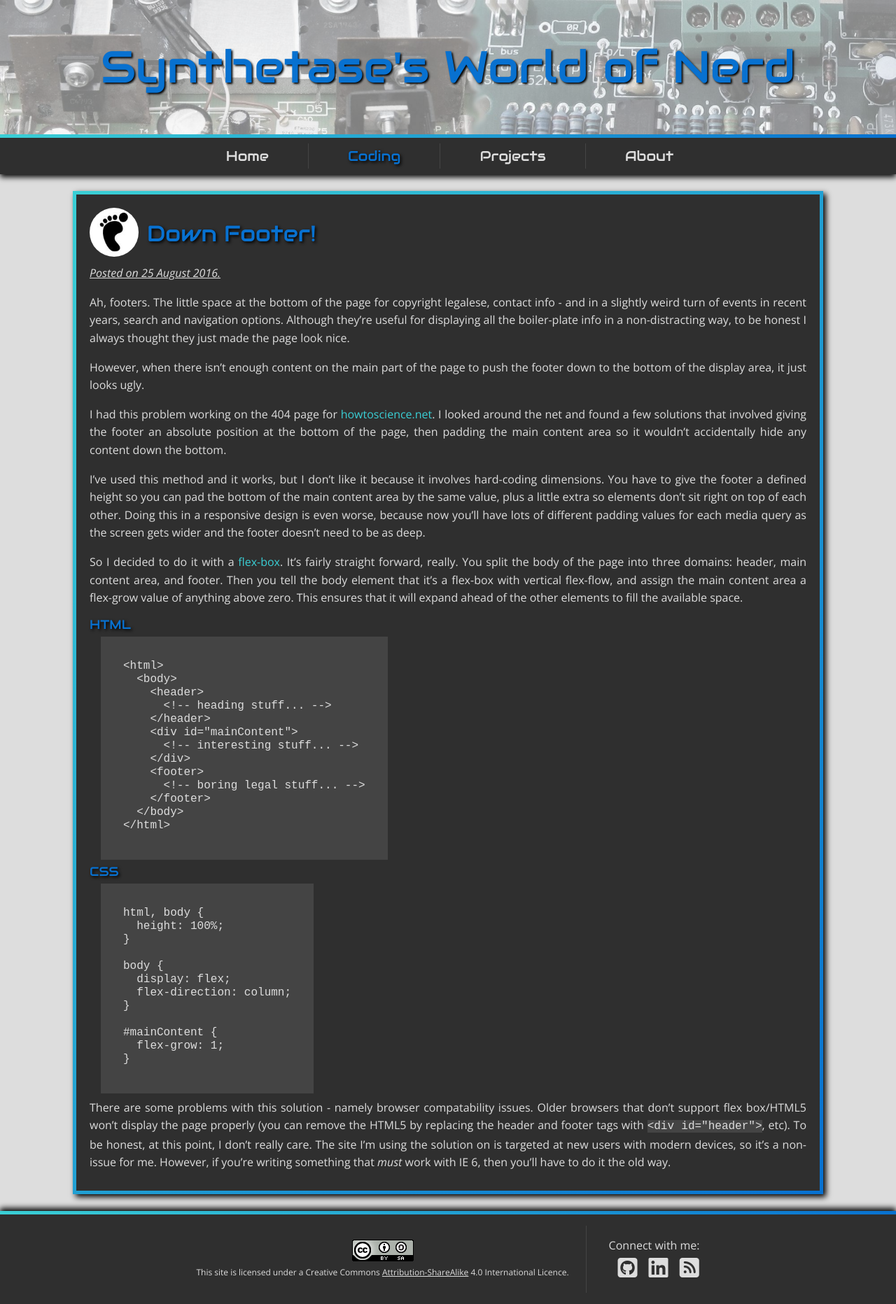
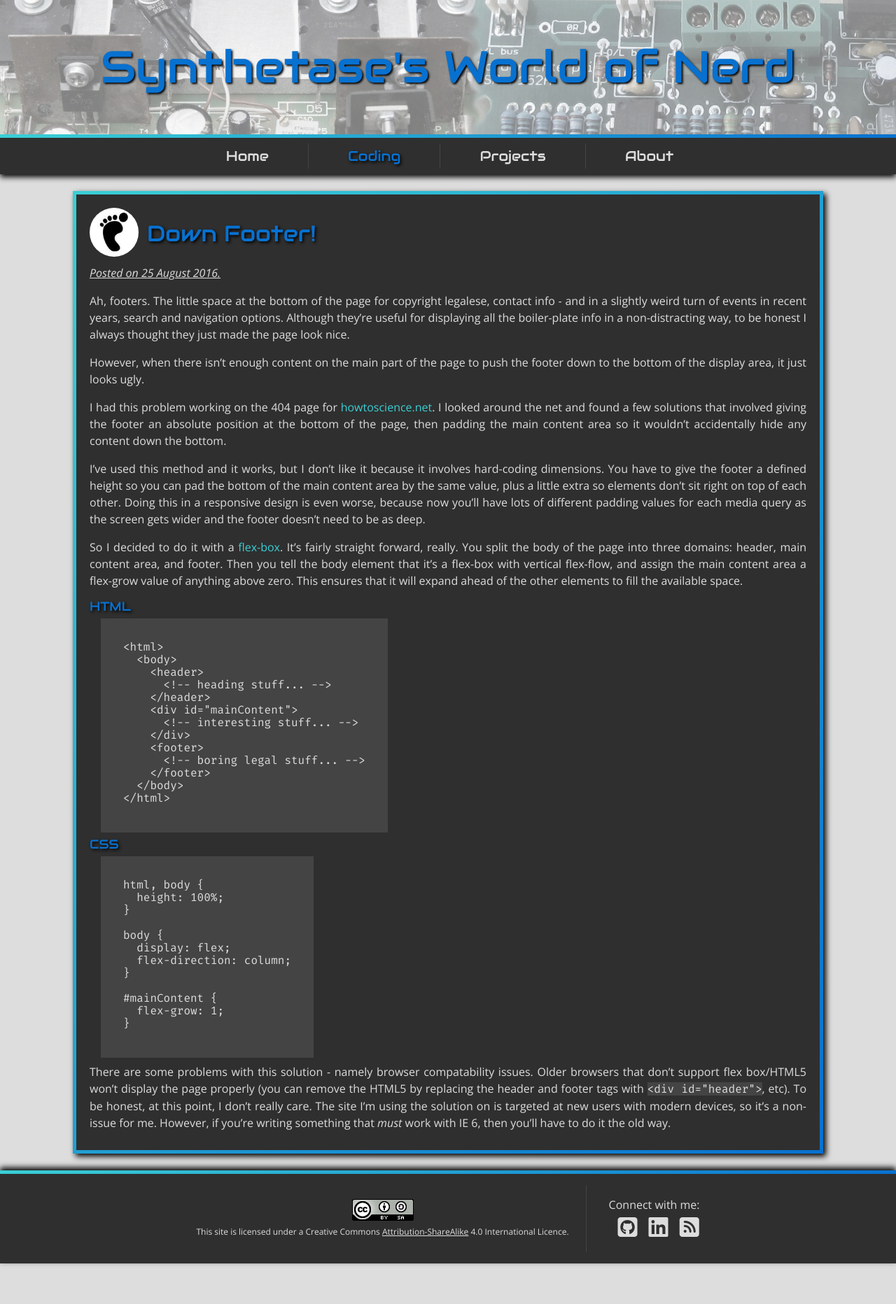
Before and after one commit to StaphSynth/StaphSynth.github.io, a Jekyll site: the page built from _posts/2016-08-25-Down-footer.md, in a window 1280 px wide. Shown: the whole page at 70% size. Built offline with Jekyll 4.4.1, drawn with Linux system fonts in a browser that asks for light colours; nearby versions of some CDN libraries; after the commit the page ends 1806 px from its top, so only the background shows below that.

Commit message:
css clean-up. Monospace font change

````diff
--- a/_layouts/common.html
+++ b/_layouts/common.html
@@ -12,8 +12,9 @@
     <script type="text/javascript" src="https://use.fontawesome.com/0523816ffe.js"></script>
     <link rel="alternate" type="application/rss+xml" title="Syntheta.se RSS" href="/feed.xml">
     <link type="text/css" rel="stylesheet" href="{{ site.baseurl }}/css/main.css">
-    <link type="text/css" rel="stylesheet" href="https://fonts.googleapis.com/css?family=Audiowide">
-    <link href='https://fonts.googleapis.com/css?family=Open+Sans:400,700,400italic,700italic' rel='stylesheet' type='text/css'>
+    <!-- <link type="text/css" rel="stylesheet" href="https://fonts.googleapis.com/css?family=Audiowide">
+    <link href='https://fonts.googleapis.com/css?family=Open+Sans:400,700,400italic,700italic' rel='stylesheet' type='text/css'> -->
+    <link href="https://fonts.googleapis.com/css?family=Audiowide|Fira+Mono|Open+Sans:400,700,400italic,700italic" rel="stylesheet">
   </head>
   <body>
     <div id="pageWrapper">
--- a/_posts/2016-08-25-Down-footer.md
+++ b/_posts/2016-08-25-Down-footer.md
@@ -51,4 +51,4 @@
 }
 ```
 
-There are some problems with this solution - namely browser compatability issues. Older browsers that don't support flex box/HTML5 won't display the page properly (you can remove the HTML5 by replacing the header and footer tags with ```<div id="header">```, etc). To be honest, at this point, I don't really care. The site I'm using the solution on is targeted at new users with modern devices, so it's a non-issue for me. However, if you're writing something that _must_ work with IE 6, then you'll have to do it the old way.
+There are some problems with this solution - namely browser compatability issues. Older browsers that don't support flex box/HTML5 won't display the page properly (you can remove the HTML5 by replacing the header and footer tags with `<div id="header">`, etc). To be honest, at this point, I don't really care. The site I'm using the solution on is targeted at new users with modern devices, so it's a non-issue for me. However, if you're writing something that _must_ work with IE 6, then you'll have to do it the old way.
--- a/css/main.css
+++ b/css/main.css
@@ -5,14 +5,13 @@
 
 
 
-
-/*==================================================
+/*===============================================
 Browser reset
 
 http://meyerweb.com/eric/tools/css/reset/
 v2.0 | 20110126
 License: none (public domain)
-===================================================*/
+================================================*/
 
 html, body, div, span, applet, object, iframe,
 h1, h2, h3, h4, h5, h6, p, blockquote, pre,
@@ -62,7 +61,7 @@
 	border-collapse: collapse;
 	border-spacing: 0;
 }
-/*End browser reset*/
+
 
 
 /*==================================================
@@ -104,11 +103,15 @@
 ===================================================*/
 
 h1, h2, h3, h4, #mainMenu, .postList a {
-	font-family: 'Audiowide', 'cursive';
+	font-family: 'Audiowide', cursive;
 }
 
 p, footer {
 	font-family: 'Open Sans', sans-serif;
+}
+
+#article code {
+	font-family: 'Fira Mono', monospace;
 }
 
 
@@ -209,6 +212,8 @@
 	text-shadow: 2px 2px 4px #000;
 }
 
+
+
 /*==================================================
 MASTHEAD
 ===================================================*/
@@ -251,7 +256,6 @@
 /*Initial menu state: don't show menu struct, just the nav icon*/
 #mainMenu ul {
   display: none;
-	/*padding: 0 0.75rem;*/
 	border-left: solid 0.75rem transparent;
 	border-right: solid 0.75rem transparent;
 }
@@ -263,6 +267,10 @@
 /*==================================================
 MAIN CONTENT
 ===================================================*/
+
+/*-------------------
+General content style
+--------------------*/
 
 #article {
 	text-align: center; /*To centre child divs, not for the text which is set to justify*/
@@ -303,6 +311,15 @@
 	text-align: left;
 }
 
+#article .postDate {
+	font-style: italic;
+	text-decoration: underline;
+}
+
+/*-------------------
+Figures
+--------------------*/
+
 .figureContainer {
 	display: inline-block;
 	margin-top: 0.5rem;
@@ -321,6 +338,11 @@
 	white-space: normal;
 }
 
+/*-------------------
+Post list generator
+styling
+--------------------*/
+
 .postList a {
 	text-shadow: 2px 2px 4px #000;
 	padding: 0.5rem 0;
@@ -330,54 +352,10 @@
 	outline: 0;
 }
 
-#article .postDate {
-	font-style: italic;
-	text-decoration: underline;
-}
-
-blockquote, .highlight {
-	background-color: #444;
-	color: #ddd;
-	margin-left: 1rem;
-	padding: 1rem;
-}
-
-#article blockquote p {
-	padding: 0;
-}
-
 #article p.byline {
 	padding: 0.5rem 0 0;
 	text-align: left;
 	text-shadow: none;
-}
-
-#article div.highlighter-rouge {
-	display: flex;
-}
-
-#article pre {
-	line-height: 1.125rem;
-	text-align: left;
-	margin-left: 0;
-	overflow: hidden;
-	white-space: pre-wrap;
-	margin-bottom: 0.5rem;
-}
-
-#article code {
-	background-color: #444;
-	font-family: monospace;
-	font-size: 1rem;
-	/*padding: 0.25rem;*/
-}
-
-em {
-	font-style: italic;
-}
-
-hr {
-	margin: 1rem 0 1.5rem;
 }
 
 .articleListItem {
@@ -414,6 +392,53 @@
 	align-items: center;
 }
 
+/*-------------------
+Block auotes, code,
+emphasis, etc
+--------------------*/
+
+blockquote, .highlight {
+	background-color: #444;
+	color: #ddd;
+	margin-left: 1rem;
+	padding: 1rem;
+}
+
+#article blockquote p {
+	padding: 0;
+}
+
+#article div.highlighter-rouge {
+	display: flex;
+}
+
+#article pre {
+	line-height: 1.125rem;
+	text-align: left;
+	margin-left: 0;
+	overflow: hidden;
+	white-space: pre-wrap;
+	margin-bottom: 0.5rem;
+}
+
+#article code {
+	background-color: #444;
+	font-size: 1rem;
+}
+
+em {
+	font-style: italic;
+}
+
+hr {
+	margin: 1rem 0 1.5rem;
+}
+
+/*-------------------
+Github link at end
+of code articles
+--------------------*/
+
 .gitLink {
 	width: 100%;
 	margin-top: 1rem;
@@ -427,6 +452,7 @@
 	padding-right: 0.5rem;
 	margin-left: 0;
 }
+
 
 
 /*==================================================
@@ -587,8 +613,7 @@
 	}
 
 	#mainMenu ul li a {
-		padding-left: 2rem;
-		padding-right: 2rem;
+		padding: 0.66rem 1.5rem;
 		font-size: 1.125rem;
 	}
 
@@ -695,7 +720,7 @@
 	}
 
 	#article p {
-		line-height: 1.6;
+		line-height: 1.5;
 	}
 
 	#article h2 {
````
Also changed, not shown: _posts/2014-01-27-ESP-P113-headphone-amp.md (+1 -1 lines).
